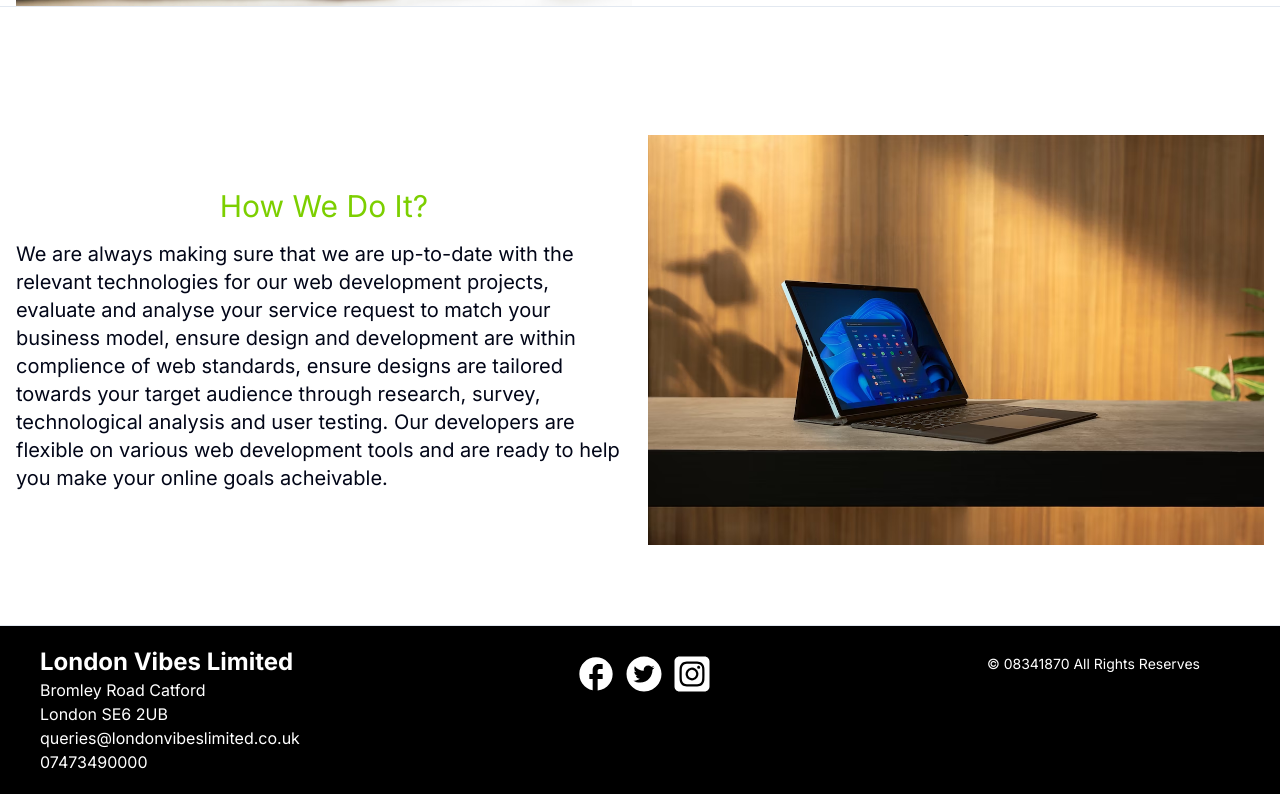
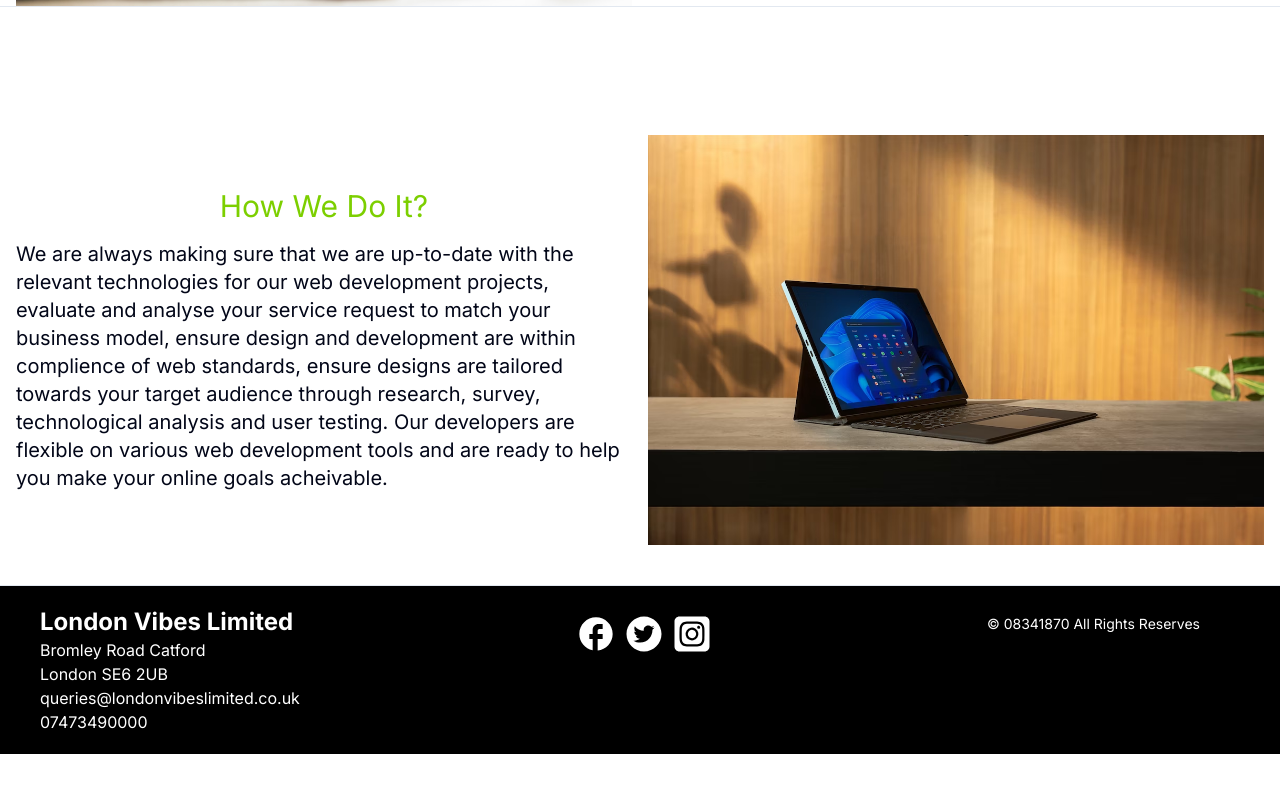
Before and after one commit to Sen12345/lvl-website, a Next.js app: page / in a window 1280 px wide. Shown: the part 2110-2904 px from the top of the page. After the commit the page ends 2864 px from the top, so only its background shows below. Built offline with nearby package versions, Linux system fonts and the light colour scheme; no server answers.

Commit message:
Change position of toast notification

```diff
--- a/components/footer.tsx
+++ b/components/footer.tsx
@@ -11,7 +11,7 @@ const Footer = () => {
     <footer
       className={`w-screen overflow-hidden border-t bg-black ${
         theme === "light" ? "text-white bg-black" : "text-white bg-black"
-      }  mt-20 py-5`}
+      }  mt-10 py-5`}
     >
       <div className="grid gap-8 md:grid-cols-3   " id="contact">
         <div>
```
